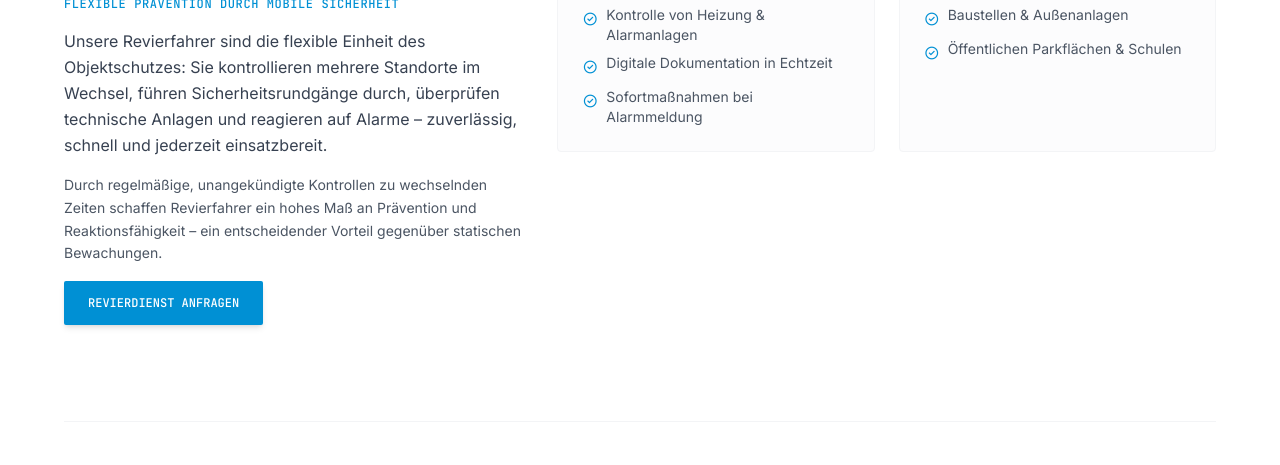
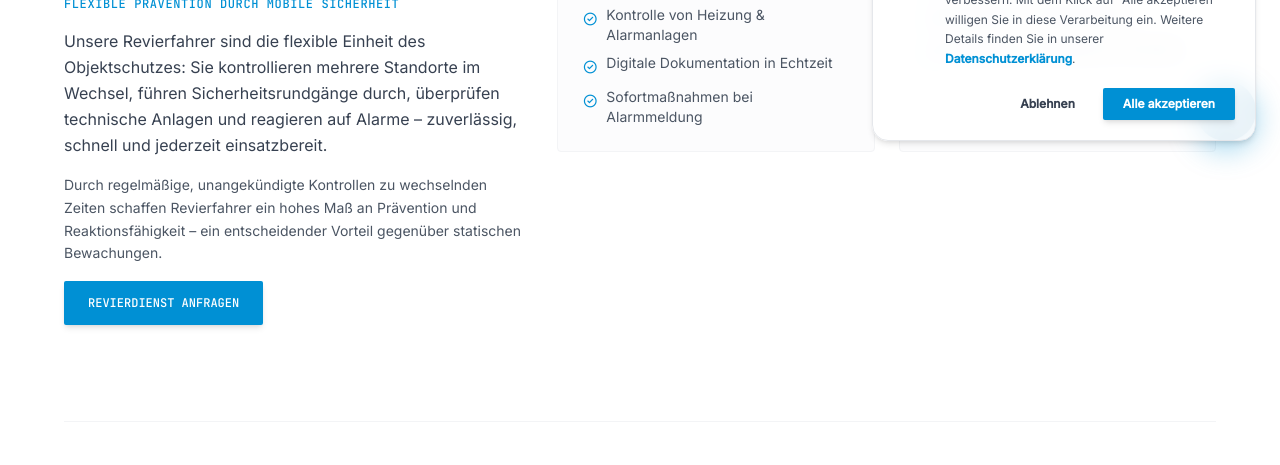
Before and after one commit to D0NNERWETTERcode/Generalsafe, a plain HTML site: page services/index.html in a window 1280 px wide. Shown: the part 635-1100 px from the top of the page. Drawn offline with nearby package versions, Linux system fonts and the light colour scheme; files whose address does not match are found by name.

Commit message:
feat: add premium glassmorphic cookie consent banner and fix bot.js paths

```diff
--- a/bot.js
+++ b/bot.js
@@ -558,7 +558,59 @@ class GeneralSafeBot {
     }
 }
 
+// Cookie Consent Banner
+function initCookieBanner() {
+    if (localStorage.getItem('cookieConsent')) return;
+
+    // Inject Cookie Consent Banner HTML
+    const banner = document.createElement('div');
+    banner.id = 'cookie-banner';
+    banner.className = 'fixed bottom-6 left-6 right-6 md:left-auto md:right-6 md:max-w-sm z-[9999] p-5 rounded-2xl glass-card transition-all duration-500 ease-out translate-y-12 opacity-0 flex flex-col gap-4';
+
+    banner.innerHTML = `
+        <div class="flex items-start gap-3">
+            <div class="p-2 rounded-lg bg-primary/10 text-primary shrink-0 flex items-center justify-center">
+                <span class="material-symbols-outlined text-2xl" style="font-family: 'Material Symbols Outlined';">cookie</span>
+            </div>
+            <div>
+                <h4 class="font-bold text-sm text-gray-900 dark:text-white">Cookie-Einstellungen</h4>
+                <p class="text-xs text-gray-600 dark:text-on-surface-variant/80 mt-1 leading-relaxed">
+                    Wir verwenden Cookies, um unsere Website optimal zu gestalten und fortlaufend zu verbessern. Mit dem Klick auf "Alle akzeptieren" willigen Sie in diese Verarbeitung ein. Weitere Details finden Sie in unserer <a href="javascript:void(0)" id="cookie-privacy-link" class="text-primary hover:underline font-semibold">Datenschutzerklärung</a>.
+                </p>
+            </div>
+        </div>
+        <div class="flex justify-end gap-3 text-xs pt-1">
+            <button id="cookie-decline" class="px-4 py-2 rounded font-semibold text-gray-700 dark:text-gray-300 hover:bg-gray-100 dark:hover:bg-white/5 transition-colors">Ablehnen</button>
+            <button id="cookie-accept" class="px-5 py-2 bg-primary text-white hover:bg-blue-600 dark:hover:bg-blue-500 rounded font-semibold transition-colors shadow-md shadow-primary/15">Alle akzeptieren</button>
+        </div>
+    `;
+
+    document.body.appendChild(banner);
+
+    // Show banner with animation
+    setTimeout(() => {
+        banner.classList.remove('translate-y-12', 'opacity-0');
+    }, 100);
+
+    const closeBanner = (consent) => {
+        localStorage.setItem('cookieConsent', consent);
+        banner.classList.add('translate-y-12', 'opacity-0');
+        setTimeout(() => banner.remove(), 500);
+    };
+
+    document.getElementById('cookie-accept').addEventListener('click', () => closeBanner('accepted'));
+    document.getElementById('cookie-decline').addEventListener('click', () => closeBanner('declined'));
+    document.getElementById('cookie-privacy-link').addEventListener('click', () => {
+        if (window.openLegal) {
+            window.openLegal('datenschutz');
+        } else {
+            window.location.href = '/#datenschutz';
+        }
+    });
+}
+
 // Initialize on page load
 document.addEventListener('DOMContentLoaded', () => {
     window.generalSafeBot = new GeneralSafeBot();
+    initCookieBanner();
 });
--- a/services/index.html
+++ b/services/index.html
@@ -978,6 +978,6 @@
         });
     }
 </script>
-<script src="bot.js"></script>
+<script src="../bot.js"></script>
 </body>
 </html>
```
Also changed, not shown: karriere/index.html (+1 -1 lines), ueber-uns/index.html (+1 -1 lines).
